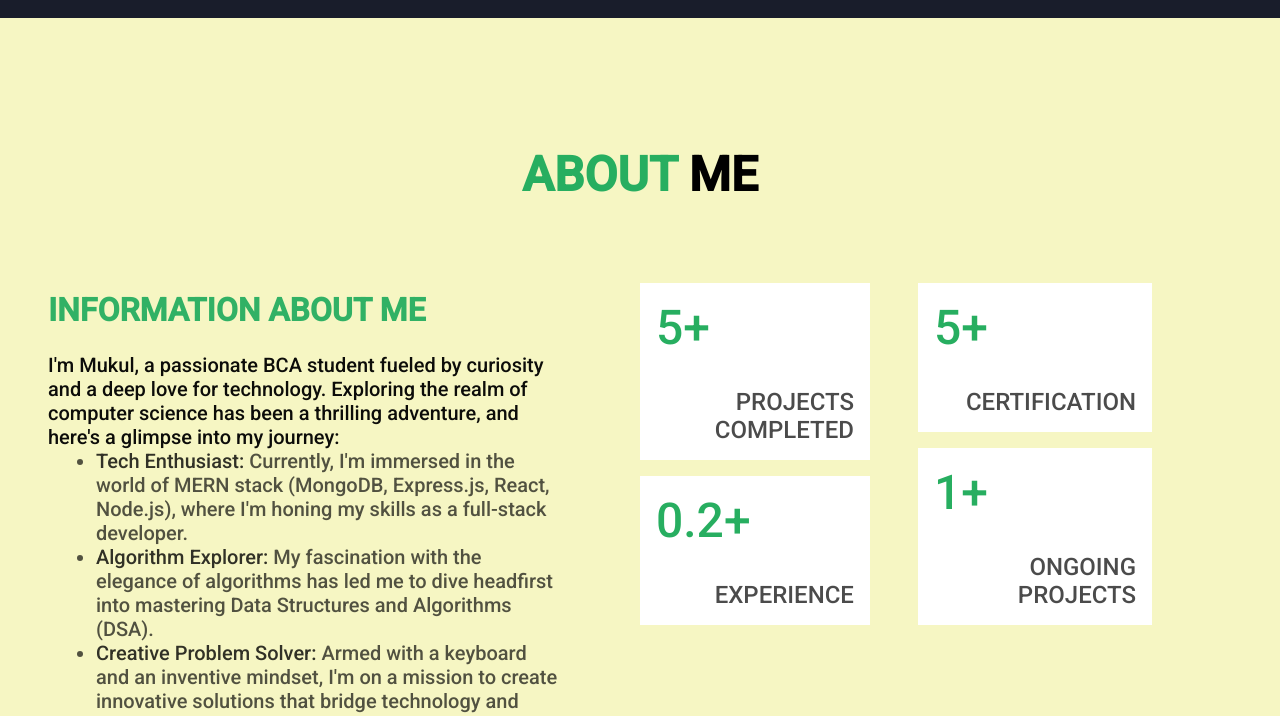
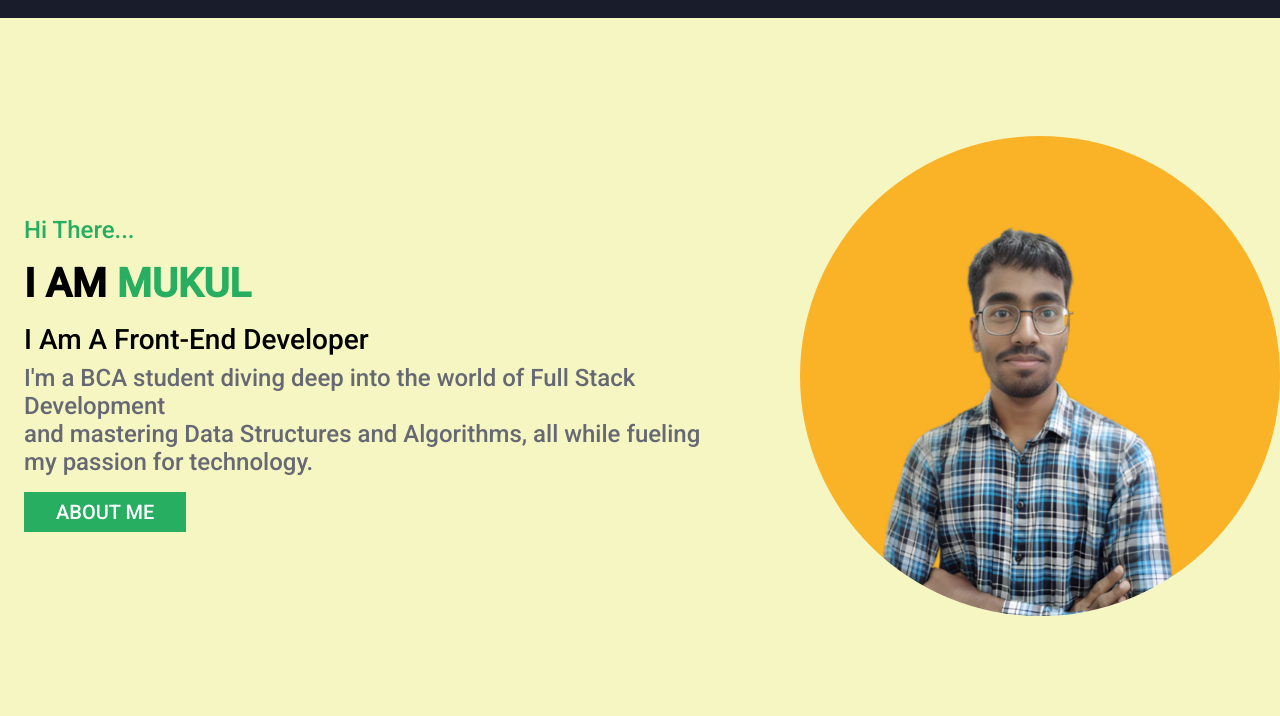
Before and after one commit to MK1016o/Portfolio, a plain HTML site: page index.html in a window 1280 px wide. Shown: the part 62-778 px from the top of the page. Drawn offline with nearby package versions, Linux system fonts and the light colour scheme; a web font is replaced by a local one.

Commit message:
Portfolio

```diff
--- a/index.html
+++ b/index.html
@@ -43,7 +43,7 @@
         ></a>
       </div>
     </div>
-    <!-- <div class="home" id="home">
+    <div class="home" id="home">
       <div class="profile">
         <p class="greet">Hi There...</p>
         <p class="intro">
@@ -61,7 +61,7 @@
       <div class="profile-img">
         <img src="Profile1.jpeg" alt="Mukul" />
       </div>
-    </div> -->
+    </div>
     <div class="about" id="about">
       <h3><span>ABOUT</span> ME</h3>
       <div class="container">
```
